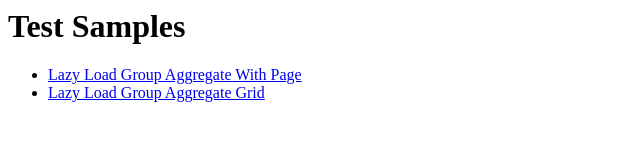
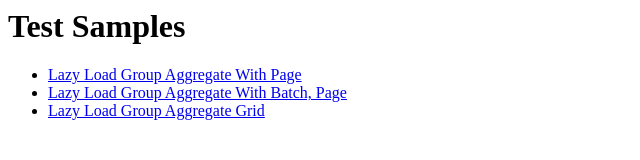
Before and after one commit to hemanthkumar-syncfusion/lazy-load-aggregate, a plain HTML site: page index.html in a window 1280 px wide. Shown: the whole page, without its empty margins (0-640 px from the left). Drawn offline with Linux system fonts and the light colour scheme.

Commit message:
Update index.html

```diff
--- a/index.html
+++ b/index.html
@@ -2,5 +2,6 @@
 <h1>Test Samples</h1>
 <ul>
   <li><a href="https://hemanthkumar-syncfusion.github.io/lazy-load-aggregate/lazy-load-group-aggregate-page.html">Lazy Load Group Aggregate With Page</a></li>
+  <li><a href="https://hemanthkumar-syncfusion.github.io/lazy-load-aggregate/lazy-load-group-aggregate-batch-page.html">Lazy Load Group Aggregate With Batch, Page</a></li>
   <li><a href="https://hemanthkumar-syncfusion.github.io/lazy-load-aggregate/lazy-load-group-aggregate.html">Lazy Load Group Aggregate Grid</a></li>
 </ul>
```
